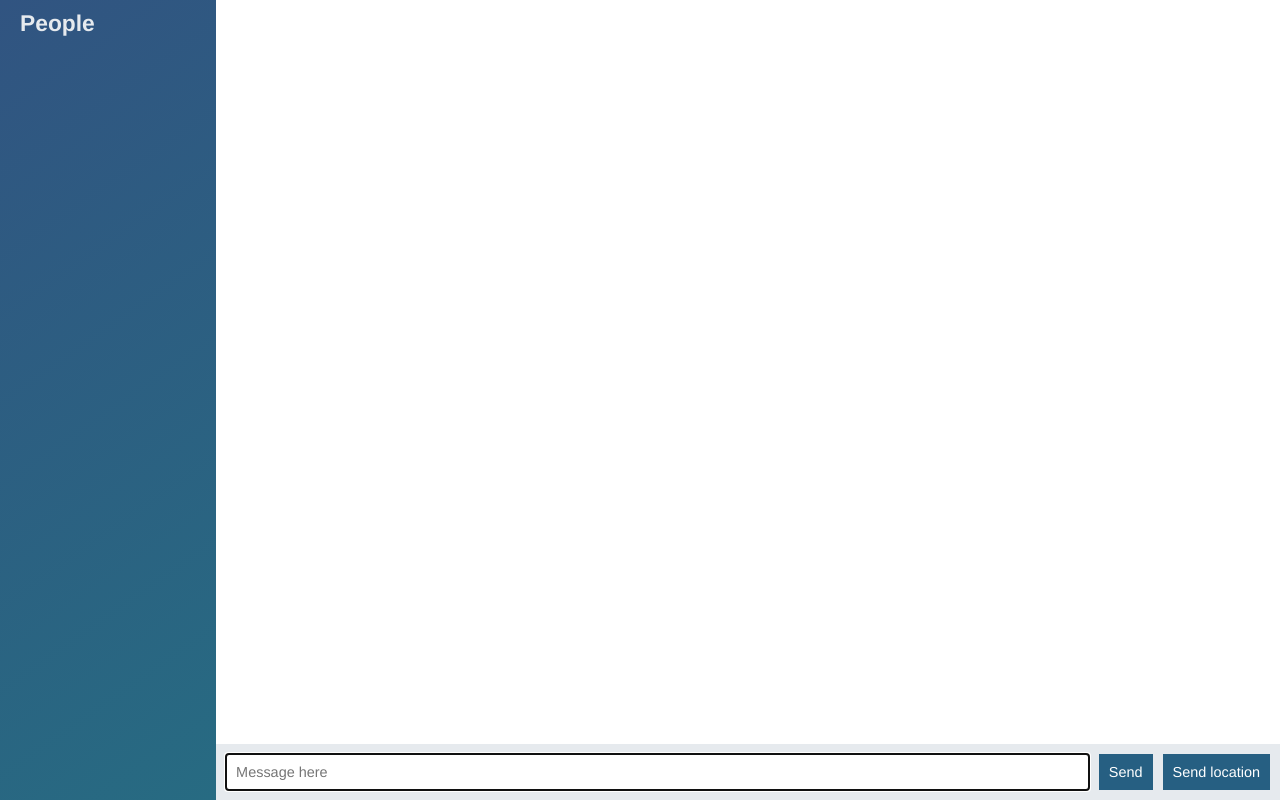
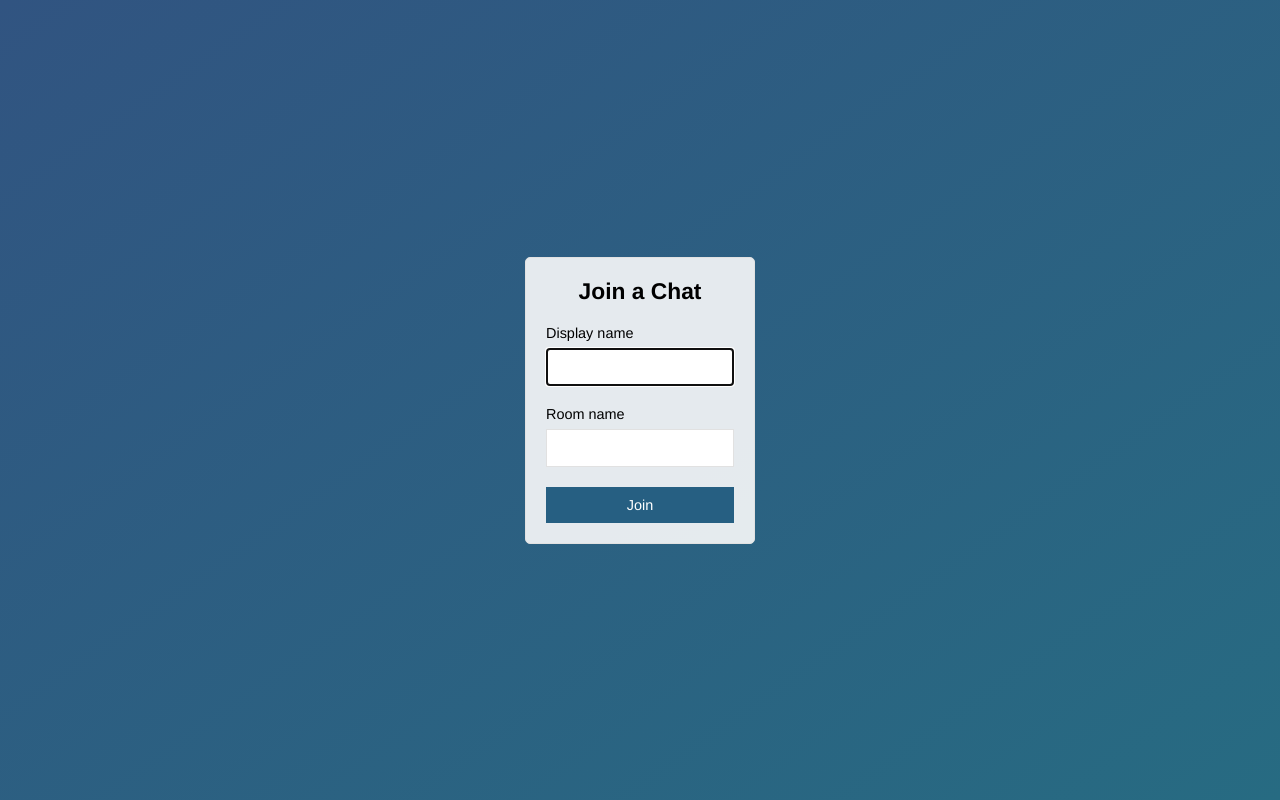
Before and after one commit to chelseyp/node-chat-app, a website: page public/index.html in a window 1280 px wide. Drawn offline with nearby package versions, Linux system fonts and the light colour scheme; no server answers.

Commit message:
Added join page

```diff
--- a/public/index.html
+++ b/public/index.html
@@ -2,59 +2,27 @@
 <html>
 <head>
   <meta charset="utf-8" />
+  <title>Join | ChatApp</title>
+  <meta name="viewport" content="width=device-width, initial-scale=1, user-scalable=no">
   <link rel="stylesheet" href="./css/styles.css">
-  <title>Chat App</title>
 </head>
-<body class="chat">
-  <div class="chat__sidebar">
-    <h3>People</h3>
-    <div id="users"></div>
+
+<body class="centered-form">
+  <div class="centered-form__form">
+    <form action="/chat.html">
+        <div class="form-field"><h3>Join a Chat</h3></div>
+        <div class="form-field">
+          <label>Display name</label>
+          <input type="text" name="name" autofocus/>
+        </div>
+        <div class="form-field">
+          <label>Room name</label>
+          <input type="text" name="room" />
+        </div>
+        <div class="form-field">
+          <button>Join</button>
+        </div>
+    </form>
   </div>
-
-  <div class="chat__main">
-      <ol id="messages" class="chat__messages"></ol>
-
-      <div class="chat__footer">
-          <form id="message-form">
-            <input name="message" type="text" placeholder="Message here" autofocus autocomplete="off"/>
-
-            <button>Send</button>
-          </form>
-
-          <button id="send-location">Send location</button>
-      </div>
-
-  </div>
-
-  <script id="message-template" type="text/template">
-    <li class="message">
-      <div class="message__title">
-        <h4>{{from}}</h4>
-        <span>{{createdAt}}</span>
-      </div>
-      <div class="message__body">
-        <p>{{text}}</p>
-
-      </div>
-    </li>
-  </script>
-
-  <script id="location-message-template" type="text/template">
-    <li class="message">
-      <div class="message__title">
-        <h4>{{from}}</h4>
-        <span>{{createdAt}}</span>
-      </div>
-      <div class="message__body">
-        <a href="{{link}}" target="_blank">My current location</a>
-      </div>
-    </li>
-  </script>
-
-  <script src="/socket.io/socket.io.js"></script>
-  <script src="./js/libs/jquery-3.3.1.min.js"></script>
-  <script src="./js/libs/moment-min.js"></script>
-  <script src="./js/libs/mustache.js"></script>
-  <script src="./js/index.js"></script>
 </body>
 </html>
```
Also changed, not shown: public/chat.html (added, +62 -0 lines), public/js/chat.js (renamed from public/js/index.js).
